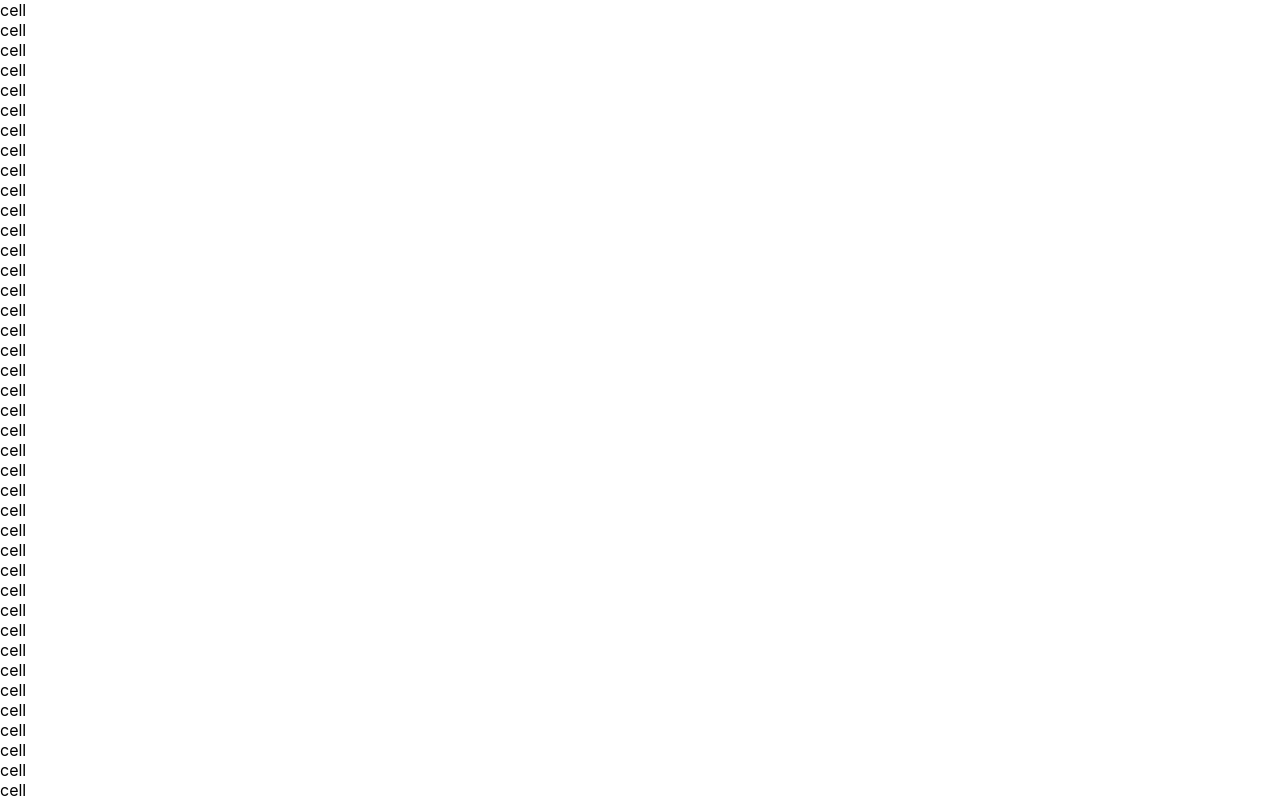
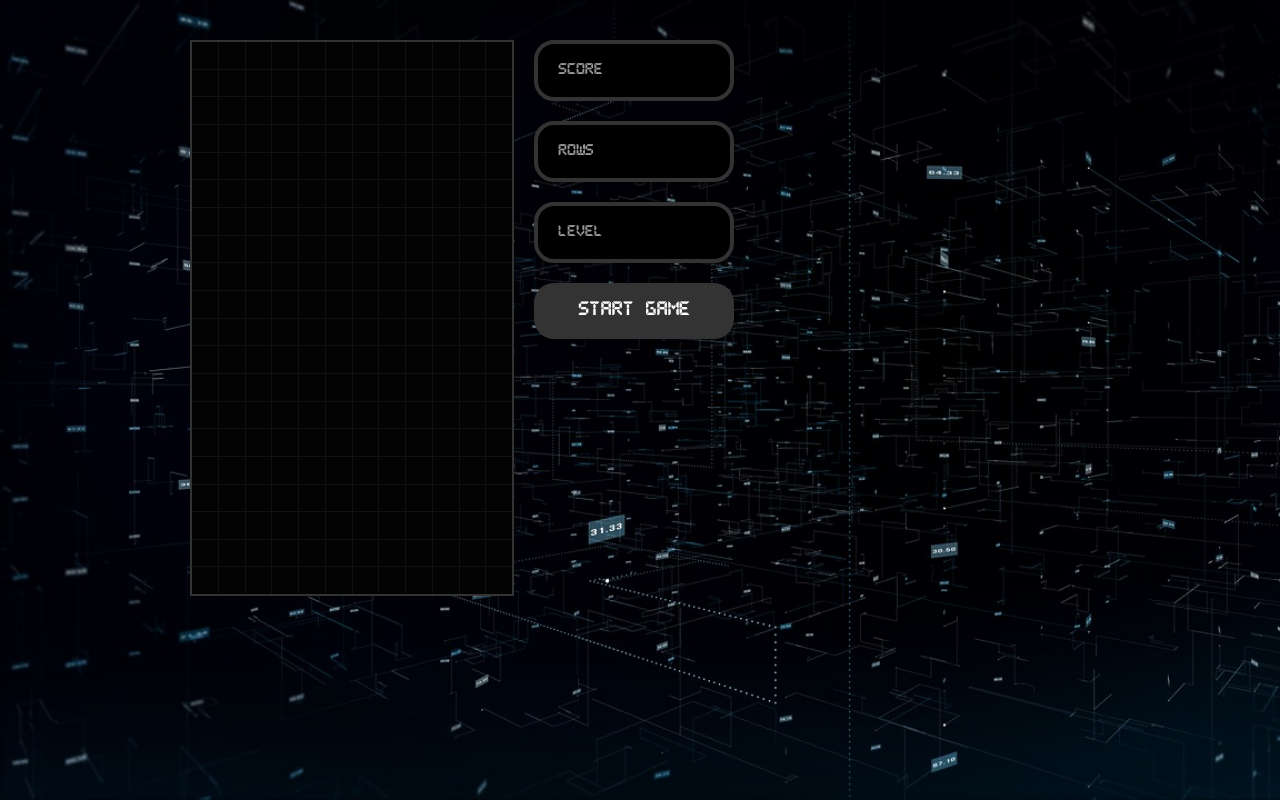
Before and after one commit to AlekseyGrimm/React-tetris, a React (Create React App) app in the folder game/: page / in a window 1280 px wide. Shown: the top 800 px of the page. Built offline with nearby package versions, Linux system fonts and the light colour scheme.

Commit message:
feat: add style components and update this code

```diff
--- a/game/src/components/Cell.js
+++ b/game/src/components/Cell.js
@@ -1,7 +1,9 @@
 import React from 'react';
+import { StyledCell } from './styles/StyledCell';
+import { TETROMINOS } from '../tetrominos';
 
 const Cell = ({ type }) => (
-  <div>cell</div>
+  <StyledCell type={type} color={TETROMINOS[type].color} />
 )
 
 export default Cell;
--- a/game/src/components/Display.js
+++ b/game/src/components/Display.js
@@ -1,7 +1,8 @@
 import React from 'react';
+import { StyledDisplay } from './styles/StyledDisplay';
 
 const Display = ({ gameOver, text }) => (
-  <div>{text}</div>
+  <StyledDisplay gameOver={gameOver}>{text}</StyledDisplay>
 )
 
 export default Display;
--- a/game/src/components/Stage.js
+++ b/game/src/components/Stage.js
@@ -1,11 +1,12 @@
 import React from 'react';
+import { StyledStage } from './styles/StyledStage';
 
 import Cell from './Cell';
 
 const Stage = ({ stage }) => (
-  <div>
+  <StyledStage width={stage[0].length} height={stage.length}>
     {stage.map(row => row.map((cell, x) => <Cell key={x} type={cell[0]} />))}
-  </div>
+  </StyledStage>
 );
 
 export default Stage;
--- a/game/src/components/StartButton.js
+++ b/game/src/components/StartButton.js
@@ -1,7 +1,8 @@
 import React from 'react';
+import { StyledStartButton } from './styles/StyledStartButton';
 
 const StartButton = ({ callback }) => (
-  <div>Start Game</div>
+  <StyledStartButton onClick={callback}>Start Game</StyledStartButton>
 )
 
 export default StartButton;
--- a/game/src/components/Tetris.js
+++ b/game/src/components/Tetris.js
@@ -1,6 +1,6 @@
 import React from 'react';
 import { createStage } from '../gameHelpers';
-
+import { StyledTetrisWrapper, StyledTetris } from './styles/StyledTetris';
 
 
 // Components
@@ -11,6 +11,8 @@
 const Tetris = () => {
   return (
     <div>
+      <StyledTetrisWrapper>
+        <StyledTetris>
           <Stage stage={createStage()} />
           <aside>
             <div>
@@ -20,6 +22,8 @@
             </div>
             <StartButton />
           </aside>
+        </StyledTetris>
+      </StyledTetrisWrapper>
     </div>
   );
 };
--- /dev/null
+++ b/game/src/components/styles/StyledCell.js
@@ -0,0 +1,11 @@
+import styled from 'styled-components';
+
+export const StyledCell = styled.div`
+  width: auto;
+  background: rgba(${props => props.color}, 0.8);
+  border: ${props => (props.type === 0 ? '0px solid' : '4px solid')};
+  border-bottom-color: rgba(${props => props.color}, 0.1);
+  border-right-color: rgba(${props => props.color}, 1);
+  border-top-color: rgba(${props => props.color}, 1);
+  border-left-color: rgba(${props => props.color}, 0.3);
+`
--- /dev/null
+++ b/game/src/components/styles/StyledDisplay.js
@@ -0,0 +1,17 @@
+import styled from 'styled-components';
+
+export const StyledDisplay = styled.div`
+  box-sizing: border-box;
+  display: flex;
+  align-items: center;
+  margin: 0 0 20px 0;
+  padding: 20px;
+  border: 4px solid #333;
+  min-height: 30px;
+  width: 100%;
+  border-radius: 20px;
+  color: ${props => (props.gameOver ? 'red' : '#999')};
+  background: #000;
+  font-family: Pixel, Arial, Helvetica, sans-serif;
+  font-size: 0.8rem;
+`;
--- /dev/null
+++ b/game/src/components/styles/StyledStage.js
@@ -0,0 +1,15 @@
+import styled from 'styled-components';
+
+export const StyledStage = styled.div`
+  display: grid;
+  grid-template-rows: repeat(
+    ${props => props.height},
+    calc(25vw / ${props => props.width})
+  );
+  grid-template-columns: repeat(${props => props.width}, 1fr);
+  grid-gap: 1px;
+  border: 2px solid #333;
+  width: 100%;
+  max-width: 25vw;
+  background: #111;
+`;
--- /dev/null
+++ b/game/src/components/styles/StyledStartButton.js
@@ -0,0 +1,17 @@
+import styled from 'styled-components';
+
+export const StyledStartButton = styled.button`
+  box-sizing: border-box;
+  margin: 0 0 20px 0;
+  padding: 20px;
+  min-height: 30px;
+  width: 100%;
+  border-radius: 20px;
+  border: none;
+  color: white;
+  background: #333;
+  font-family: Pixel, Arial, Helvetica, sans-serif;
+  font-size: 1rem;
+  outline: none;
+  cursor: pointer;
+`
--- /dev/null
+++ b/game/src/components/styles/StyledTetris.js
@@ -0,0 +1,26 @@
+import styled from 'styled-components';
+
+import bgImage from '../../img/bg.png';
+
+export const StyledTetrisWrapper = styled.div`
+  width: 100vw;
+  height: 100vh;
+  background: url(${bgImage}) #000;
+  background-size: cover;
+  overflow: hidden;
+`;
+
+export const StyledTetris = styled.div`
+  display: flex;
+  align-items: flex-start;
+  padding: 40px;
+  margin: 0 auto;
+  max-width: 900px;
+
+  aside {
+    width: 100%;
+    max-width: 200px;
+    display: block;
+    padding: 0 20px;
+  }
+`;
--- a/game/src/index.css
+++ b/game/src/index.css
@@ -1,13 +1,8 @@
 body {
   margin: 0;
-  font-family: -apple-system, BlinkMacSystemFont, 'Segoe UI', 'Roboto', 'Oxygen',
-    'Ubuntu', 'Cantarell', 'Fira Sans', 'Droid Sans', 'Helvetica Neue',
-    sans-serif;
-  -webkit-font-smoothing: antialiased;
-  -moz-osx-font-smoothing: grayscale;
 }
 
-code {
-  font-family: source-code-pro, Menlo, Monaco, Consolas, 'Courier New',
-    monospace;
+@font-face {
+  font-family: 'Pixel';
+  src: url('font/Pixel-LCD-7.woff') format('woff');
 }
--- a/game/src/tetrominos.js
+++ b/game/src/tetrominos.js
@@ -60,7 +60,6 @@
 
 export const randomTetromino = () => {
     const tetrominos = 'IJLOSTZ';
-    const randTetromino =
-        tetrominos[Math.floor(Math.random() * tetrominos.length)];
+    const randTetromino = tetrominos[Math.floor(Math.random() * tetrominos.length)];
     return TETROMINOS[randTetromino];
 }
```
Also changed, not shown: game/src/img/bg.png. Lines whose indentation alone changed are shown as unchanged.
